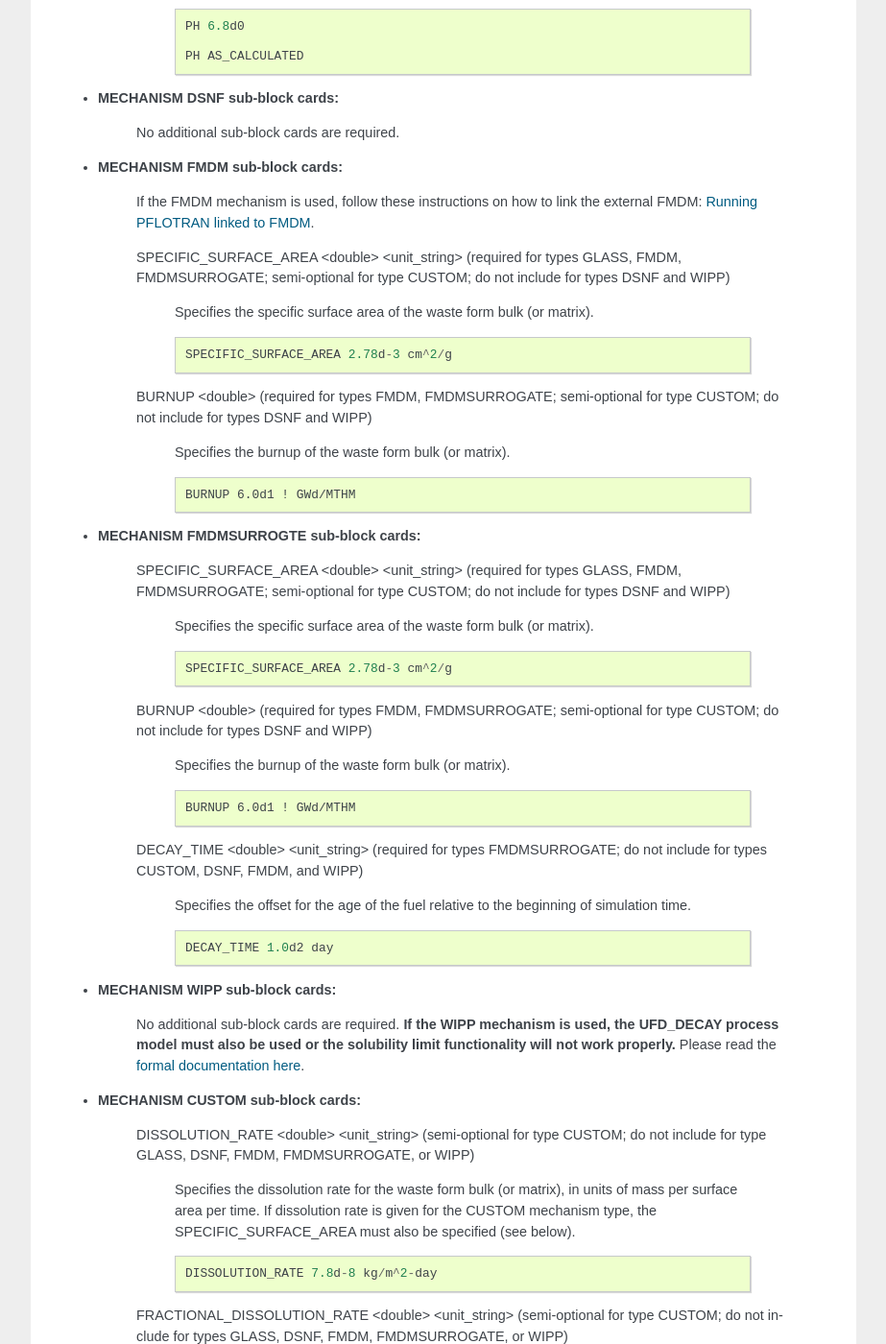
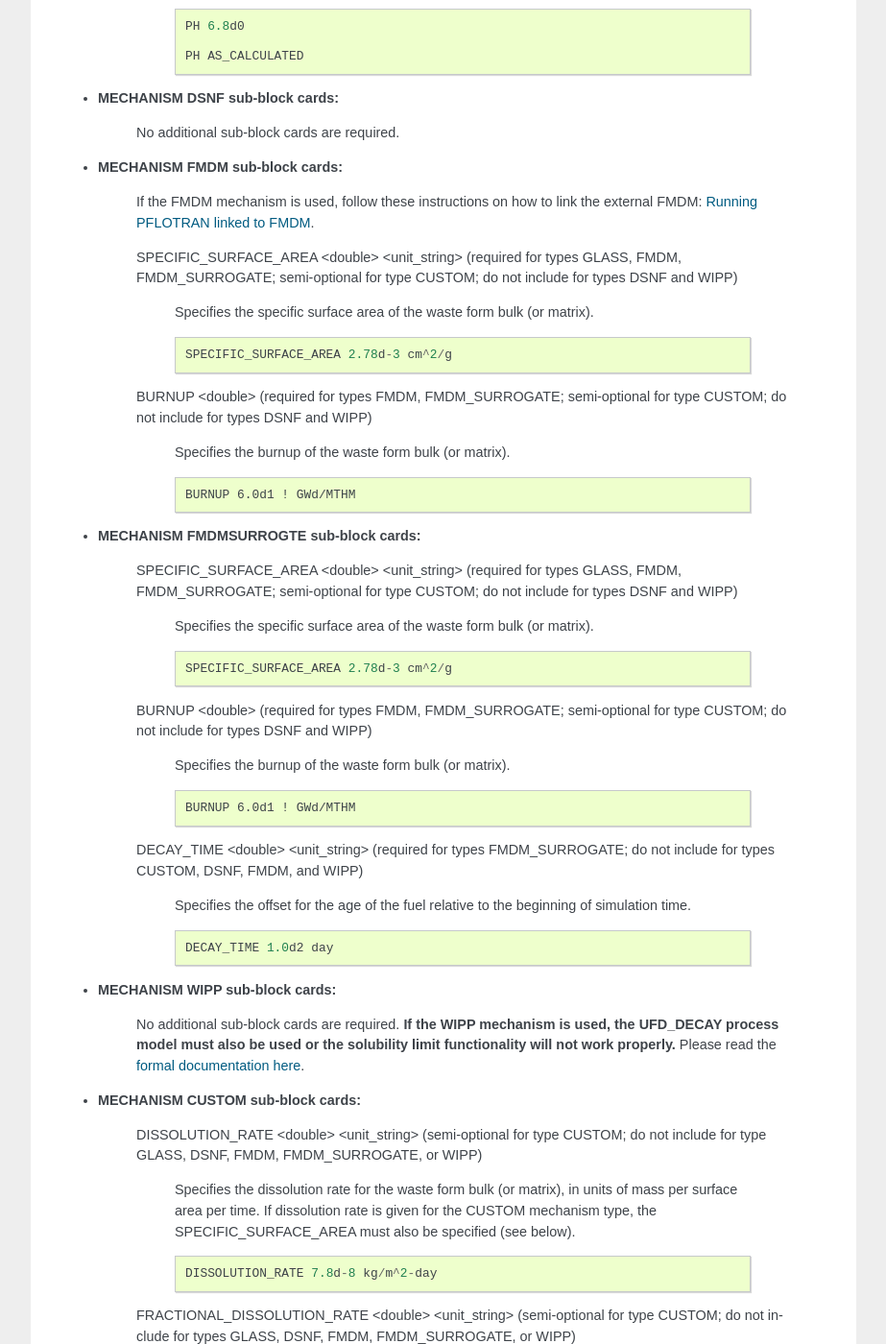
Before and after one commit to Miracloon/pflotran-documentation, a Sphinx documentation site: the page built from source/user_guide/cards/process_model_cards/waste_form_general_card.rst, in a window 1280 px wide and 1400 px high, scrolled down 3186 px. Shown: the whole window at 96% size, without its empty margins (318-1241 px from the left). Built offline with Sphinx 7.4.7, drawn with Linux system fonts in a browser that asks for light colours; some of the changed text lies outside the part shown.

Commit message:
changed FMDMSURROGATE to FMDM_SURROGATE

```diff
--- a/source/theory_guide/pm_waste_form.rst
+++ b/source/theory_guide/pm_waste_form.rst
@@ -193,7 +193,7 @@
 Surrogate model developed for the FMDM mechanism. It is a single layer
 feed-forward neural network model implemented in PFLOTRAN. Age of the fuel
 prior to the beginning of the simulation is specified through the DECAY_TIME
-sub-block card of MECHANISM FMDMSURROGATE. The construction of this surrogate
+sub-block card of MECHANISM FMDM_SURROGATE. The construction of this surrogate
 model is documented in Appendix A of Mariner et al. (2019).
 
 WIPP Mechanism
--- a/source/user_guide/cards/process_model_cards/waste_form_general_card.rst
+++ b/source/user_guide/cards/process_model_cards/waste_form_general_card.rst
@@ -41,7 +41,7 @@
  species, the waste form bulk material details, and the canister that contains the waste form. Several
  different custom mechanisms can be defined, or chosen from pre-defined options. Each mechanism is given a
  unique name, and later associated with specific listed waste forms. The following types are currently
- supported: GLASS, DSNF, FMDM, FMDMSURROGATE, :ref:`WIPP<wipp_waste_form>`, and CUSTOM.
+ supported: GLASS, DSNF, FMDM, FMDM_SURROGATE, :ref:`WIPP<wipp_waste_form>`, and CUSTOM.
 
  ::
 
@@ -92,7 +92,7 @@
 
 * **MECHANISM GLASS sub-block cards:**
 
-   SPECIFIC_SURFACE_AREA <double> <unit_string> (required for types GLASS, FMDM, FMDMSURROGATE; semi-optional for type
+   SPECIFIC_SURFACE_AREA <double> <unit_string> (required for types GLASS, FMDM, FMDM_SURROGATE; semi-optional for type
    CUSTOM; do not include for types DSNF and WIPP)
 
     Specifies the specific surface area of the waste form bulk (or matrix).
@@ -198,7 +198,7 @@
    If the FMDM mechanism is used, follow these instructions on how to link the external FMDM:
    :ref:`running-pflotran-fmdm`.
 
-   SPECIFIC_SURFACE_AREA <double> <unit_string> (required for types GLASS, FMDM, FMDMSURROGATE; semi-optional for type
+   SPECIFIC_SURFACE_AREA <double> <unit_string> (required for types GLASS, FMDM, FMDM_SURROGATE; semi-optional for type
    CUSTOM; do not include for types DSNF and WIPP)
 
     Specifies the specific surface area of the waste form bulk (or matrix).
@@ -207,7 +207,7 @@
 
       SPECIFIC_SURFACE_AREA 2.78d-3 cm^2/g
 
-   BURNUP <double> (required for types FMDM, FMDMSURROGATE; semi-optional for type
+   BURNUP <double> (required for types FMDM, FMDM_SURROGATE; semi-optional for type
    CUSTOM; do not include for types DSNF and WIPP)
 
     Specifies the burnup of the waste form bulk (or matrix).
@@ -218,7 +218,7 @@
 
 * **MECHANISM FMDMSURROGTE sub-block cards:**
 
-   SPECIFIC_SURFACE_AREA <double> <unit_string> (required for types GLASS, FMDM, FMDMSURROGATE; semi-optional for type
+   SPECIFIC_SURFACE_AREA <double> <unit_string> (required for types GLASS, FMDM, FMDM_SURROGATE; semi-optional for type
    CUSTOM; do not include for types DSNF and WIPP)
 
     Specifies the specific surface area of the waste form bulk (or matrix).
@@ -227,7 +227,7 @@
 
       SPECIFIC_SURFACE_AREA 2.78d-3 cm^2/g
 
-   BURNUP <double> (required for types FMDM, FMDMSURROGATE; semi-optional for type
+   BURNUP <double> (required for types FMDM, FMDM_SURROGATE; semi-optional for type
    CUSTOM; do not include for types DSNF and WIPP)
 
     Specifies the burnup of the waste form bulk (or matrix).
@@ -236,7 +236,7 @@
 
       BURNUP 6.0d1 ! GWd/MTHM
 
-   DECAY_TIME <double> <unit_string> (required for types FMDMSURROGATE; do not include for types CUSTOM,
+   DECAY_TIME <double> <unit_string> (required for types FMDM_SURROGATE; do not include for types CUSTOM,
    DSNF, FMDM, and WIPP)
 
     Specifies the offset for the age of the fuel relative to the beginning of simulation time.
@@ -254,7 +254,7 @@
 * **MECHANISM CUSTOM sub-block cards:**
 
    DISSOLUTION_RATE <double> <unit_string> (semi-optional for type CUSTOM; do not include for type GLASS,
-   DSNF, FMDM, FMDMSURROGATE, or WIPP)
+   DSNF, FMDM, FMDM_SURROGATE, or WIPP)
 
     Specifies the dissolution rate for the waste form bulk (or matrix), in units of mass per surface area per
     time. If dissolution rate is given for the CUSTOM mechanism type, the SPECIFIC_SURFACE_AREA must also be
@@ -265,7 +265,7 @@
       DISSOLUTION_RATE 7.8d-8 kg/m^2-day
 
    FRACTIONAL_DISSOLUTION_RATE <double> <unit_string> (semi-optional for type CUSTOM; do not include for types
-   GLASS, DSNF, FMDM, FMDMSURROGATE, or WIPP)
+   GLASS, DSNF, FMDM, FMDM_SURROGATE, or WIPP)
 
     Specifies the fractional dissolution rate for the waste form bulk (or matrix), in units of fractional
     volume per time of the remaining volume. The unit string should resemble 1/time.
@@ -275,7 +275,7 @@
       FRACTIONAL_DISSOLUTION_RATE 3.4d-8 1/day
 
    FRACTIONAL_DISSOLUTION_RATE_VI <double> <unit_string> (semi-optional for type CUSTOM; do not include for types
-   GLASS, DSNF, FMDM, FMDMSURROGATE, or WIPP)
+   GLASS, DSNF, FMDM, FMDM_SURROGATE, or WIPP)
 
     Specifies the fractional dissolution rate for the waste form bulk (or matrix), in units of fraction of
     the initial volume per time. The unit string should resemble 1/time.
@@ -284,7 +284,7 @@
 
       FRACTIONAL_DISSOLUTION_RATE_VI 9.1d-5 1/day
 
-   SPECIFIC_SURFACE_AREA <double> <unit_string> (required for types GLASS, FMDM, FMDMSURROGATE; semi-optional for type
+   SPECIFIC_SURFACE_AREA <double> <unit_string> (required for types GLASS, FMDM, FMDM_SURROGATE; semi-optional for type
    CUSTOM; do not include for types DSNF and WIPP)
 
     Specifies the specific surface area of the waste form bulk (or matrix). If specific surface area is given
@@ -476,7 +476,7 @@
         /
       /
 
-      MECHANISM FMDMSURROGATE
+      MECHANISM FMDM_SURROGATE
         NAME fmdm_surrogate01
         MATRIX_DENSITY 10.97d3 kg/m^3
         BURNUP 60 #GWd/MTHM
```
